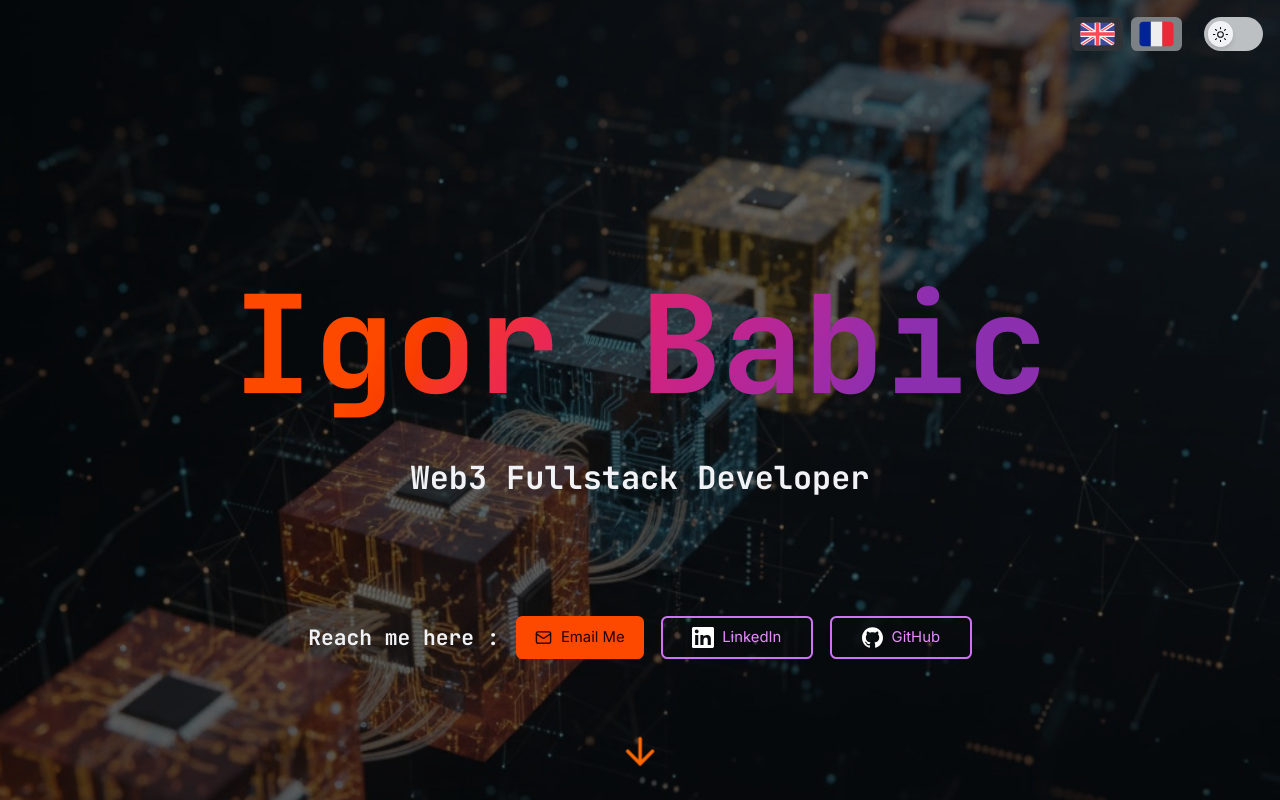
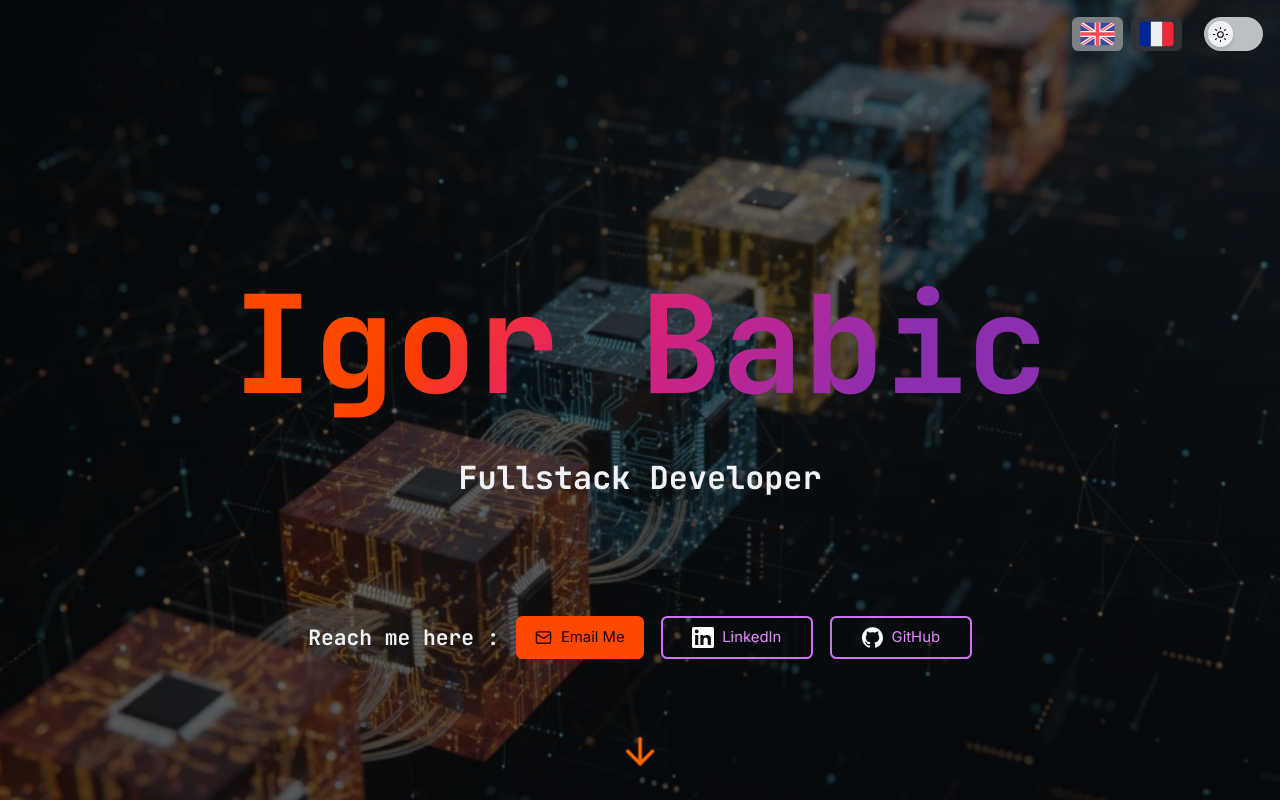
Before and after one commit to BigWess57/My-Portfolio, a Next.js app in the folder my-portfolio/: page /en in a window 1280 px wide. Shown: the top 800 px of the page. Built offline with nearby package versions, Linux system fonts and the light colour scheme.

Commit message:
fix few things to aim towards dev fullstack web2

```diff
--- a/my-portfolio/messages/en.json
+++ b/my-portfolio/messages/en.json
@@ -3,13 +3,13 @@
     "title": "Igor Babic"
   },
   "intro": {
-    "title": "Web3 Fullstack Developer",
+    "title": "Fullstack Developer",
     "contactMe": "Reach me here :",
     "email": "Email Me"
   },
   "about": {
     "title": "About Me",
-    "paragraph1": "Hi I'm <name>Igor</name> — a Full-stack Web3 developer with roots in <expertise>embedded systems and software engineering</expertise>. Working close to the hardware taught me to care about every detail and build things that are reliable from the inside out.",
+    "paragraph1": "Hi I'm <name>Igor</name> — a Full-stack developer with roots in <expertise>embedded systems and software engineering</expertise>. Working close to the hardware taught me to care about every detail and build things that are reliable from the inside out.",
     "paragraph2": "I'm passionate about bringing that same rigor into blockchain development. I see Web3 as a space where transparency and true digital ownership can reshape how we build online — and I want to be part of that change by creating applications that are <adjectives>precise, purposeful, and built to last</adjectives>."
   },
   "workExperience": {
@@ -122,6 +122,9 @@
       "embeddedLinux": "Embedded Linux",
       "problemSolving": "Problem Solving",
       "teamwork": "Teamwork"
+    },
+    "backend": {
+      "title": "Backend & DataBases"
     }
   },
   "keyExperiences": {
--- a/my-portfolio/messages/fr.json
+++ b/my-portfolio/messages/fr.json
@@ -3,13 +3,13 @@
     "title": "Igor Babic"
   },
   "intro": {
-    "title": "Développeur Web3 Full-Stack",
+    "title": "Développeur Full-Stack",
     "contactMe": "Contactez moi :",
     "email": "Email"
   },
   "about": {
     "title": "À propos de moi",
-    "paragraph1": "Bonjour, je suis <name>Igor</name> — développeur Web3 full-stack avec une formation en <expertise>systèmes embarqués et génie logiciel</expertise>. Travailler proche du matériel m'a appris à prêter attention à chaque détail et à créer des produits fiables et solides.",
+    "paragraph1": "Bonjour, je suis <name>Igor</name> — développeur full-stack avec une formation en <expertise>systèmes embarqués et génie logiciel</expertise>. Travailler proche du matériel m'a appris à prêter attention à chaque détail et à créer des produits fiables et solides.",
     "paragraph2": "Je suis passionné par l'idée d'apporter cette même rigueur au développement blockchain. Je considère le Web3 comme un espace où la transparence et la propriété numérique peuvent remodeler la façon dont nous construisons le monde — et je veux participer à ce changement en créant des applications qui sont <adjectives>précises, utiles et conçues pour durer</adjectives>."
   },
   "workExperience": {
@@ -122,6 +122,9 @@
       "embeddedLinux": "Linux embarqué",
       "problemSolving": "Résolution de problèmes",
       "teamwork": "Travail d'équipe"
+    },
+    "backend": {
+      "title": "Backend & Base de données"
     }
   },
   "keyExperiences": {
--- a/my-portfolio/src/components/miscelaneous/LanguageSwitcher.tsx
+++ b/my-portfolio/src/components/miscelaneous/LanguageSwitcher.tsx
@@ -35,9 +35,9 @@ export default function LanguageSwitcher() {
       <button
         onClick={() => onSelectChange('en')}
         className={`rounded-md text-sm font-medium transition-colors ${
-          params.locale === 'en'
-            ? 'bg-neutral-700 text-neutral-100'
-            : 'bg-neutral-500 text-neutral-200 hover:bg-neutral-300'
+          params.locale === 'en' ? 'bg-neutral-500 text-neutral-100'
+          : !isPending ? 'bg-neutral-700 text-neutral-200 hover:bg-neutral-300'
+          : 'bg-transparent text-neutral-200'
         }`}
         disabled={ isPending || params.locale === 'en'}
       >
@@ -57,9 +57,9 @@ export default function LanguageSwitcher() {
       <button
         onClick={() => onSelectChange('fr')}
         className={`rounded-md text-sm font-medium transition-colors ${
-          params.locale === 'fr'
-            ? 'bg-neutral-700 text-neutral-100'
-            : 'bg-neutral-500 text-neutral-200 hover:bg-neutral-300'
+          params.locale === 'fr' ? 'bg-neutral-500 text-neutral-100'
+          : !isPending ? 'bg-neutral-700 text-neutral-200 hover:bg-neutral-300'
+          : 'bg-transparent text-neutral-200'
         }`}
         disabled={ isPending || params.locale === 'fr'}
       >
--- a/my-portfolio/src/components/portfolio/Skills.tsx
+++ b/my-portfolio/src/components/portfolio/Skills.tsx
@@ -33,6 +33,27 @@ const Skills = () => {
 
   const skillCategories = [
   {
+    title: t('frontend.title'),
+    skills: [
+      "React",
+      "TypeScript",
+      "TailwindCSS",
+      "Next.js",
+      "Viem / Wagmi",
+      "RainbowKit",
+      t('frontend.deployment')
+    ],
+  },
+  {
+    title: t('backend.title'),
+    skills: [
+      "Java (Spring & Maven)",
+      "C#",
+      "SQL Server",
+      "MySQL"
+    ],
+  },
+  {
     title: t('web3.title'),
     skills: [
       "Solidity",
@@ -48,36 +69,16 @@ const Skills = () => {
     ],
   },
   {
-    title: t('frontend.title'),
+    title: t('additionnal.title'),
     skills: [
-      "React",
-      "TypeScript",
-      "TailwindCSS",
-      "Next.js",
-      "Viem / Wagmi",
-      "RainbowKit",
-      t('frontend.deployment')
-    ],
-  },
-  {
-    title: t('developmentPractices.title'),
-    skills: [
+      "C",
+      "C++",
+      "Python",
+      t('additionnal.embeddedLinux'),
       "GitHub Actions",
       "CI/CD & Version Control",
       t('developmentPractices.tdd'),
       t('developmentPractices.uiux')
-    ],
-  },
-  {
-    title: t('additionnal.title'),
-    skills: [
-      "C",
-      "C++",
-      "C#",
-      t('additionnal.embeddedLinux'),
-      t('additionnal.problemSolving'),
-      "Documentation",
-      t('additionnal.teamwork')
     ],
   },
   ];
```
